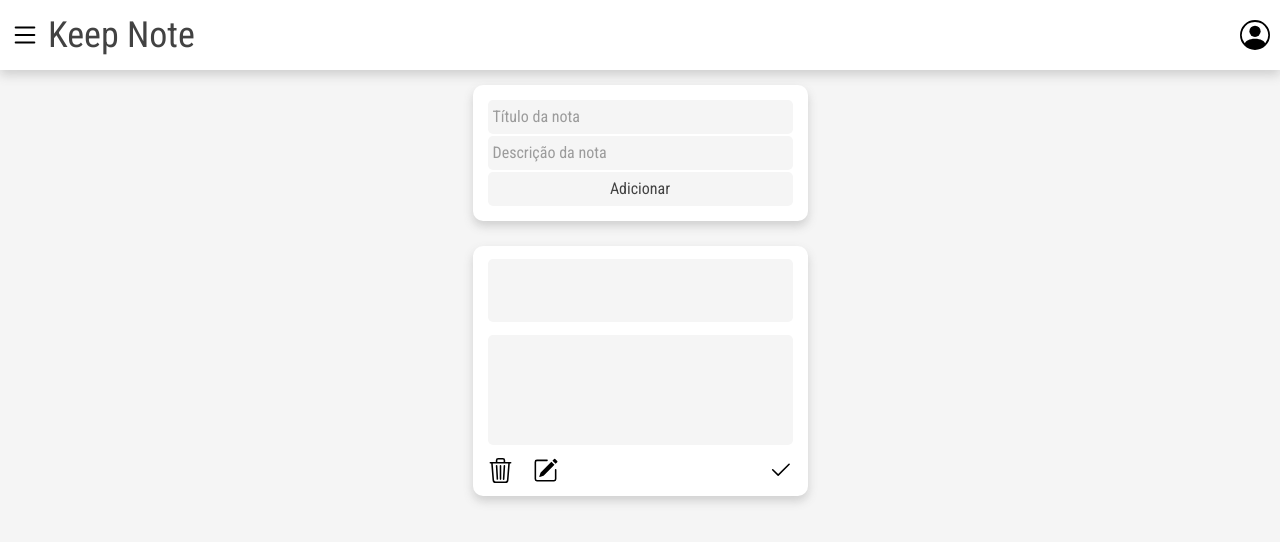
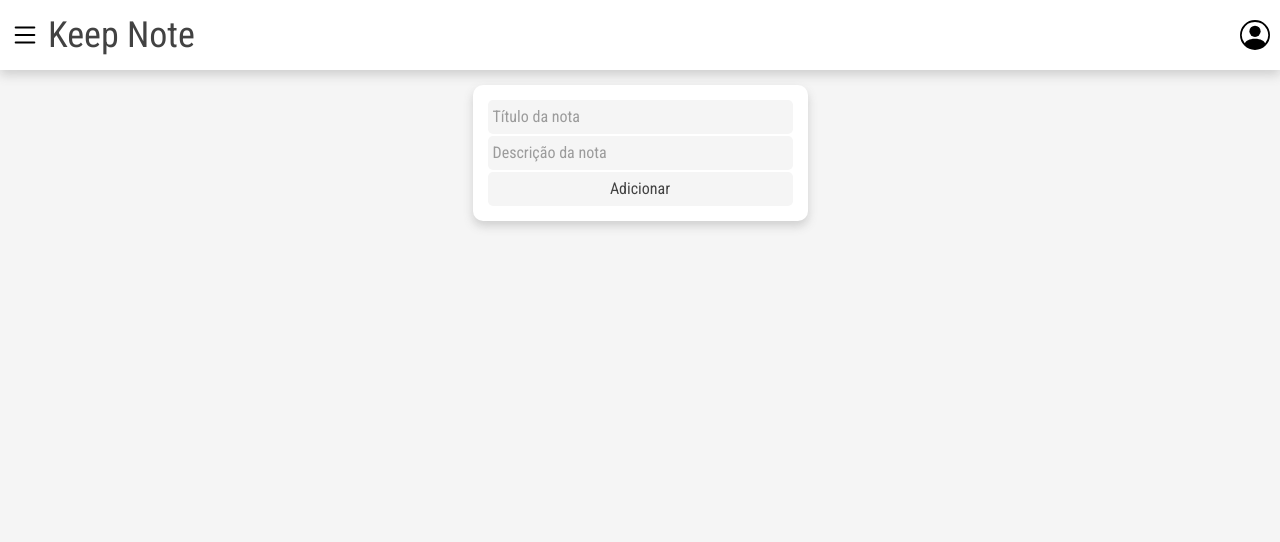
Before and after one commit to GilbertoBispo/Keep-Note, a React (Vite) app: page /app in a window 1280 px wide. Shown: the top 542 px of the page. Built offline with nearby package versions, Linux system fonts and the light colour scheme.

Commit message:
feat: adiciona a funcionalidade de criar notas e exibi-las

```diff
--- a/src/index.css
+++ b/src/index.css
@@ -20,8 +20,8 @@
 }
 
 html, body, #root{
-  min-height: 100vh;
-  min-width: 100vw;
+  min-height: 100%;
+  min-width: 100%;
 }
 
 body {
--- a/src/screens/application_page/ApplicationPage.tsx
+++ b/src/screens/application_page/ApplicationPage.tsx
@@ -3,7 +3,7 @@ import Main from "./components/Main"
 
 function ApplicationPage() {
     return (
-        <div className="h-[100vh] flex flex-col gap-[15px]">
+        <div className="h-full flex flex-col gap-[15px] w-full">
             <Header/>
             <Main/>
         </div>
--- a/src/screens/application_page/components/Header.tsx
+++ b/src/screens/application_page/components/Header.tsx
@@ -1,6 +1,6 @@
 function Header() {
     return (
-        <header className="bg-[var(--bg-color-container)] flex items-center justify-between p-[10px] h-[70px] shadow-[0px_5px_10px_var(--box-shadow)] w-[100vw]">
+        <header className="bg-[var(--bg-color-container)] flex items-center justify-between p-[10px] h-[70px] shadow-[0px_5px_10px_var(--box-shadow)]">
             <div className="flex items-center gap-[8px]">
                 <button className="w-[30px] h-[30px]"><img className="w-[30px]" src="/list.svg" alt="list icon"/></button>
                 <h1 className='text-[color:var(--text-color)] text-[36px]'>Keep Note</h1>
--- a/src/screens/application_page/components/Main.tsx
+++ b/src/screens/application_page/components/Main.tsx
@@ -1,26 +1,30 @@
 import NoteContainer from "./main_components/NoteContainer"
 import { useState } from "react"
+
+interface Note {
+    id: number,
+    title: string,
+    description: string
+}
 
 function Main() {
     const [noteTitle, setNoteTitle] = useState("")
     const [noteDescription, setNoteDescription] = useState("")
-    const [note, setNote] = useState({
-        title: "",
-        description: ""
-    })
+    const [note, setNote] = useState<Note[]>([])
 
 
     function handleSubmit(e: React.FormEvent<HTMLFormElement>) {
         e.preventDefault()
 
         const newNote = {
+            id: Date.now(),
             title: noteTitle,
             description: noteDescription
         }
 
         setNoteTitle("")
         setNoteDescription("")
-        setNote(newNote)
+        setNote([...note, newNote])
     }
 
     return (
@@ -30,7 +34,7 @@ function Main() {
                 <input value={noteDescription} onChange={(e) => {setNoteDescription(e.target.value)}} className="bg-[var(--bg-color-primary)] w-full p-[5px] rounded-[5px]" type="text" placeholder="Descrição da nota"/>
                 <input className="bg-[var(--bg-color-primary)] w-full p-[5px] rounded-[5px] hover:bg-[var(--button-hover)]" type="submit" value="Adicionar"/>
             </form>
-            <NoteContainer note={note}/>
+            <NoteContainer notes={note}/>
         </main>
     )
 }
--- a/src/screens/application_page/components/main_components/NoteContainer.tsx
+++ b/src/screens/application_page/components/main_components/NoteContainer.tsx
@@ -1,21 +1,20 @@
 interface Note {
+    id: number,
     title: string,
     description: string
 }
 
 type noteType = {
-    note: Note
+    notes: Note[]
 }
 
 function NoteContainer (noteProp: noteType) {
 
-    const note = {
-        title: noteProp.note.title,
-        description: noteProp.note.description
-    }
-
     return(
-        <div className="w-[335px] bg-[var(--bg-color-container)] flex gap-[13px] flex-col p-[13px_15px] shadow-[0px_5px_10px_var(--box-shadow)] rounded-[10px]">
+        <ul className="m-0 p-0 flex flex-col gap-[25px]">
+            {noteProp.notes.map((note) => {
+                return(
+                    <li key={note.id} className="w-[335px] bg-[var(--bg-color-container)] flex gap-[13px] flex-col p-[13px_15px] shadow-[0px_5px_10px_var(--box-shadow)] rounded-[10px]">
                     <h2 className="bg-[var(--bg-color-primary)] h-[63px] text-[20px] pl-[10px] leading-[63px] rounded-[5px] overflow-clip">{note.title}</h2>
                     <p className="bg-[var(--bg-color-primary)] h-[110px] pl-[10px] rounded-[5px] overflow-scroll">{note.description}</p>
                         <div className="flex justify-between">
@@ -25,18 +24,10 @@ function NoteContainer (noteProp: noteType) {
                             </div>
                             <button><img className="w-[25px]" src="/check2.svg" alt="check icon" /></button>
                         </div>
-            {/*<div className="w-[335px] bg-[var(--bg-color-container)] flex gap-[13px] flex-col p-[13px_15px] shadow-[0px_5px_10px_var(--box-shadow)] rounded-[10px]">
-                <h2 className="bg-[var(--bg-color-primary)] h-[63px] text-[20px] pl-[10px] leading-[63px] rounded-[5px]">Título</h2>
-                <p className="bg-[var(--bg-color-primary)] h-[110px] pl-[10px] rounded-[5px]">Lorem ipsum dolor sit amet consectetur adipisicing elit. Obcaecati, dolorum?</p>
-                <div className="flex justify-between">
-                    <div className="flex items-center gap-[20px]">
-                        <button><img className="w-[25px]" src="/trash3.svg" alt="trash icon" /></button>
-                        <button><img className="w-[25px]" src="/pencil-square.svg" alt="edit icon" /></button>
-                    </div>
-                    <button><img className="w-[25px]" src="/check2.svg" alt="check icon" /></button>
-                </div>
-            </div>*/}
-        </div>
+                    </li>
+                )
+            })}
+        </ul>
     )
 }
 
```
Also changed, not shown: 1 other file (tests, documents, lock files or other folders). Lines whose indentation alone changed are shown as unchanged.
